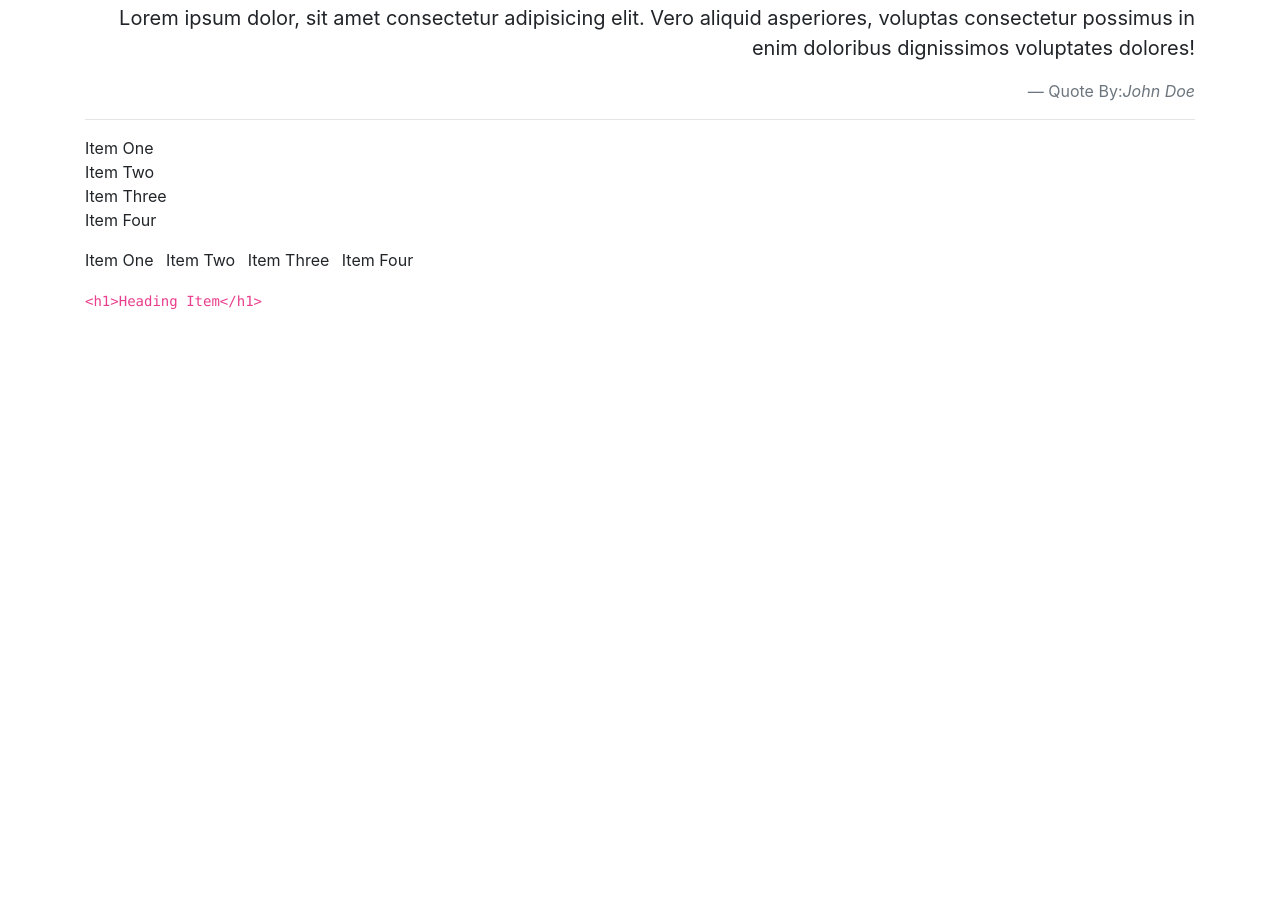
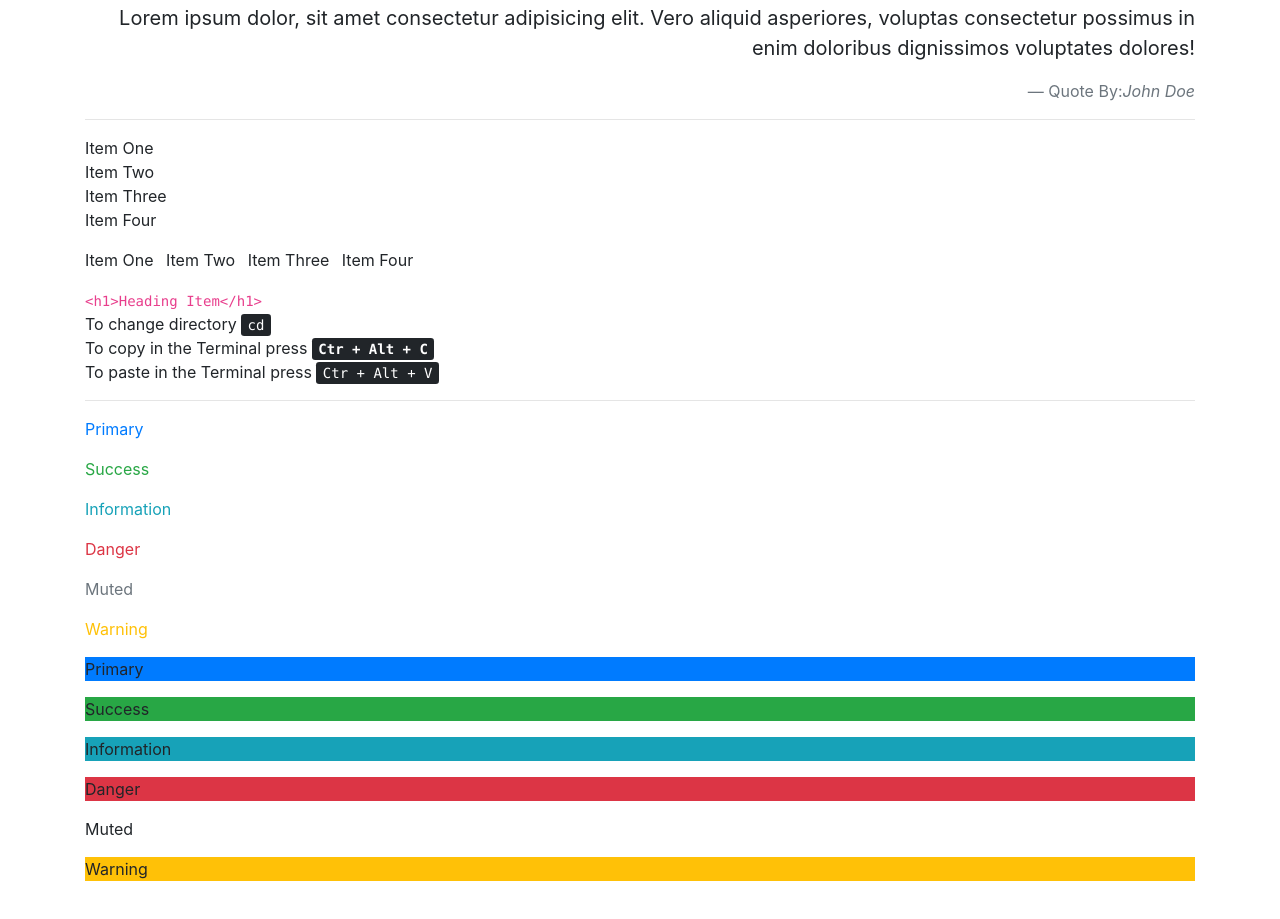
Before and after one commit to ShedrackGodson/Bootstrap-Course, a plain HTML site: page index.html in a window 1280 px wide. Shown: the part 539-1458 px from the top of the page. Before the commit the page ends 851 px from the top, so only its background shows below. Drawn offline with Linux system fonts and the light colour scheme.

Commit message:
contextual colors

```diff
--- a/index.html
+++ b/index.html
@@ -60,8 +60,32 @@
       </ul>
 
       <code>&lt;h1&gt;Heading Item&lt;/h1&gt;</code>
+      <br>
+      To change directory <kbd>cd</kbd>
+      <br>
+      To copy in the Terminal press <kbd><kbd>Ctr + <kbd>Alt + <kbd>C</kbd></kbd></kbd></kbd>
+      <br>
+      To paste in the Terminal press <kbd>Ctr + Alt + V</kbd>
+
+      <hr>
+
+      <!-- CONTEXTUAL COLORS -->
+      <p class="text-primary">Primary</p>
+      <p class="text-success">Success</p>
+      <p class="text-info">Information</p>
+      <p class="text-danger">Danger</p>
+      <p class="text-muted">Muted</p>
+      <p class="text-warning">Warning</p>
+
+      <!-- CONTEXTUAL BACKGROUND COLORS -->
+      <p class="bg-primary">Primary</p>
+      <p class="bg-success">Success</p>
+      <p class="bg-info">Information</p>
+      <p class="bg-danger">Danger</p>
+      <p class="bg-muted">Muted</p>
+      <p class="bg-warning">Warning</p>
     </div>
-    <!-- Optional JavaScript -->
+    <div style="height: 400px;"></div>
     <!-- jQuery first, then Popper.js, then Bootstrap JS -->
     <script src="js/jquery.slim.min.js"></script>
     <script src="js/bootstrap.min.js"></script>
```
